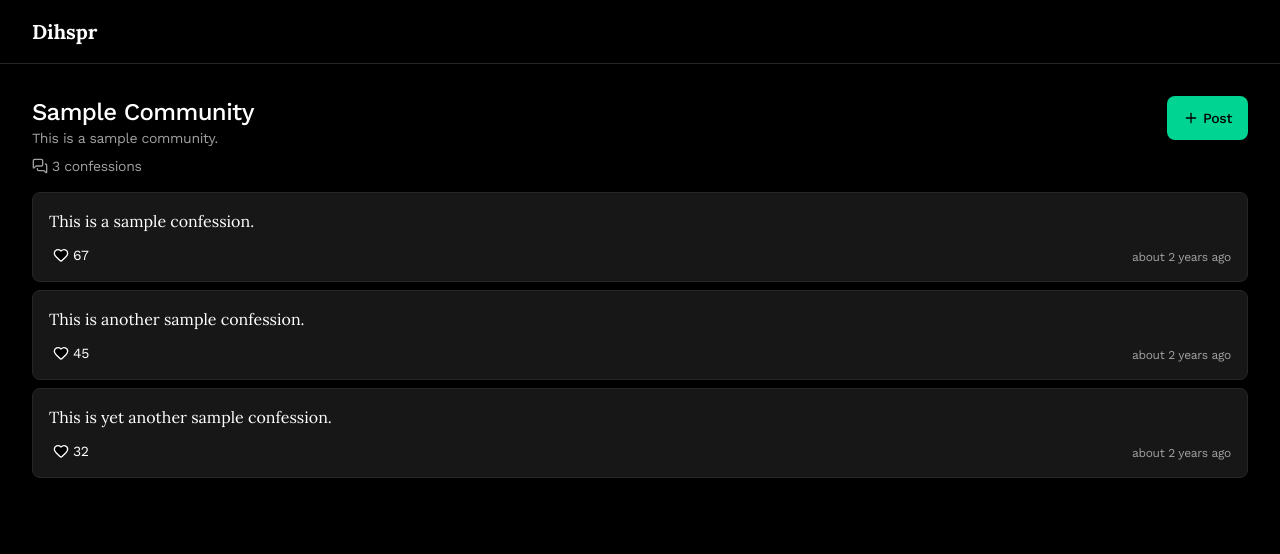
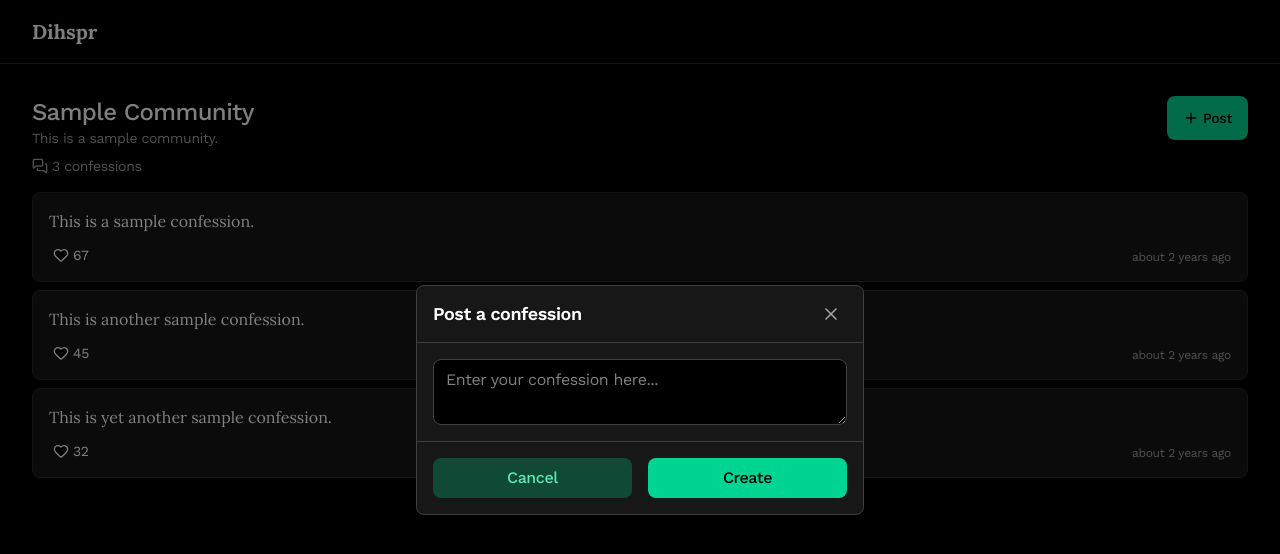
Before and after one commit to ChakornK/journeyhacks-2026, a Next.js app: page /community/1 in a window 1280 px wide. Both pictures are taken after a click on the button "Post". Shown: the top 554 px of the page. Built offline with nearby package versions, Linux system fonts and the light colour scheme.

Commit message:
feat: create confession modal

```diff
--- a/src/app/community/[id]/page.jsx
+++ b/src/app/community/[id]/page.jsx
@@ -1,8 +1,9 @@
 "use client";
 
 import { Header } from "@/app/components/Header";
+import { Portal } from "@/app/components/Portal";
 import { formatDistanceToNow } from "date-fns";
-import { Heart, MessagesSquare, Plus } from "lucide-react";
+import { Heart, MessagesSquare, Plus, X } from "lucide-react";
 import { useParams } from "next/navigation";
 import { useState } from "react";
 
@@ -47,7 +48,34 @@ export default function CommunityPage() {
   //     });
   // }, []);
 
+  const [createModalVisible, setCreateModalVisible] = useState(false);
+  const [confessionContent, setConfessionContent] = useState("");
+  const [createLoading, setCreateLoading] = useState(false);
+  const handleCreateConfession = () => {
+    if (!confessionContent) return alert("Please fill all fields.");
+    setCreateLoading(true);
+    fetch(`/api/communities/${id}`, {
+      method: "POST",
+      headers: {
+        "Content-Type": "application/json",
+      },
+      body: JSON.stringify({
+        content: confessionContent,
+      }),
+    })
+      .then((res) => res.json())
+      .then((data) => {
+        setConfessions((prev) => [data.community, ...prev]);
+      })
+      .finally(() => {
+        setCreateModalVisible(false);
+        setConfessionContent("");
+        setCreateLoading(false);
+      });
+  };
+
   return (
+    <>
       <main className="h-dvh flex w-screen flex-col bg-black p-8 font-sans text-white">
         <Header />
 
@@ -61,7 +89,10 @@ export default function CommunityPage() {
             </div>
           </div>
 
-        <button className="flex cursor-pointer items-center gap-1 rounded-lg bg-emerald-400 px-4 py-3 text-sm font-medium text-black transition-colors hover:bg-emerald-500">
+          <button
+            className="flex cursor-pointer items-center gap-1 rounded-lg bg-emerald-400 px-4 py-3 text-sm font-medium text-black transition-colors hover:bg-emerald-500"
+            onClick={() => setCreateModalVisible(true)}
+          >
             <Plus size={16} /> Post
           </button>
         </div>
@@ -105,12 +136,65 @@ export default function CommunityPage() {
                 </button>
 
                 <p className="text-xs tracking-tight text-neutral-400">
-                {formatDistanceToNow(new Date(created_at), { addSuffix: true })}
+                  {formatDistanceToNow(new Date(created_at), {
+                    addSuffix: true,
+                  })}
                 </p>
               </div>
             </div>
           ))}
         </div>
       </main>
+      <Portal>
+        {createModalVisible && (
+          <div
+            className="fixed bottom-0 left-0 right-0 top-0 flex items-center justify-center bg-black/50 font-sans text-white"
+            onClick={() => setCreateModalVisible(false)}
+          >
+            <div
+              className="sm:w-md w-full border border-neutral-700 bg-neutral-900 sm:rounded-lg"
+              onClick={(e) => e.stopPropagation()}
+            >
+              <div className="flex items-center justify-between border-b border-neutral-700 px-4 py-3">
+                <p className="text-lg font-semibold">Post a confession</p>
+                <button className="flex h-8 w-8 cursor-pointer items-center justify-center rounded-full text-neutral-400 transition-colors hover:bg-neutral-800">
+                  <X size={20} onClick={() => setCreateModalVisible(false)} />
+                </button>
+              </div>
+
+              <div className="flex flex-col gap-1 border-b border-neutral-700 p-4">
+                <textarea
+                  type="text"
+                  className="rounded-lg border border-neutral-700 bg-black px-3 py-2 outline-none transition-colors focus:border-emerald-500"
+                  placeholder="Enter your confession here..."
+                  value={confessionContent}
+                  onChange={(e) => setConfessionContent(e.target.value)}
+                />
+              </div>
+
+              <div className="grid grid-cols-2 gap-4 p-4">
+                <button
+                  className="btn-secondary px-4 py-2"
+                  onClick={() => {
+                    setCreateModalVisible(false);
+                    setConfessionContent("");
+                  }}
+                  disabled={createLoading}
+                >
+                  Cancel
+                </button>
+                <button
+                  className="btn-primary px-4 py-2"
+                  onClick={handleCreateConfession}
+                  disabled={createLoading}
+                >
+                  Create
+                </button>
+              </div>
+            </div>
+          </div>
+        )}
+      </Portal>
+    </>
   );
 }
```
Lines whose indentation alone changed are shown as unchanged.
